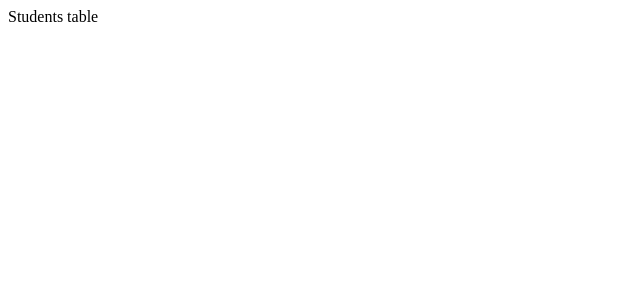
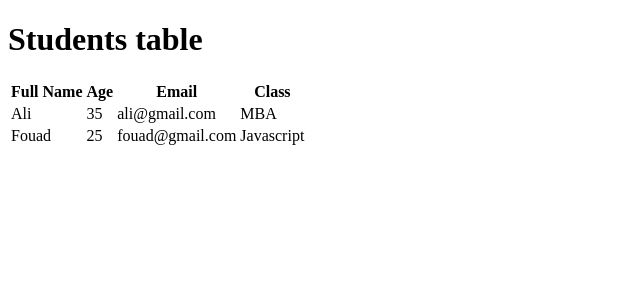
Before and after one commit to AhmedAlaaEzzt/smart-tutor-reactjs, a React (Vite) app: page / in a window 1280 px wide. Shown: the top 300 px of the page, without its empty margins (0-640 px from the left). Built offline with nearby package versions, Linux system fonts and the light colour scheme.

Commit message:
Create Table component with fake static data

```diff
--- a/src/App.tsx
+++ b/src/App.tsx
@@ -1,7 +1,9 @@
+import { Table } from "./components/Table";
 function App() {
   return (
     <>
-      <div>Students table</div>
+      <h1>Students table</h1>
+      <Table />
     </>
   );
 }
--- /dev/null
+++ b/src/components/Table.tsx
@@ -0,0 +1,28 @@
+import { students } from "../utils/students";
+
+export const Table = () => {
+  return (
+    <table>
+      <thead>
+        <tr>
+          <th>Full Name</th>
+          <th>Age</th>
+          <th>Email</th>
+          <th>Class</th>
+        </tr>
+      </thead>
+      <tbody>
+        {students.map((student) => {
+          return (
+            <tr>
+              <td>{student.name}</td>
+              <td>{student.age}</td>
+              <td>{student.email}</td>
+              <td>{student.class}</td>
+            </tr>
+          );
+        })}
+      </tbody>
+    </table>
+  );
+};
--- /dev/null
+++ b/src/utils/students.ts
@@ -0,0 +1,10 @@
+export const students = [
+  { id: 1, name: "Ali", age: 35, email: "ali@gmail.com", class: "MBA" },
+  {
+    id: 2,
+    name: "Fouad",
+    age: 25,
+    email: "fouad@gmail.com",
+    class: "Javascript",
+  },
+];
```
